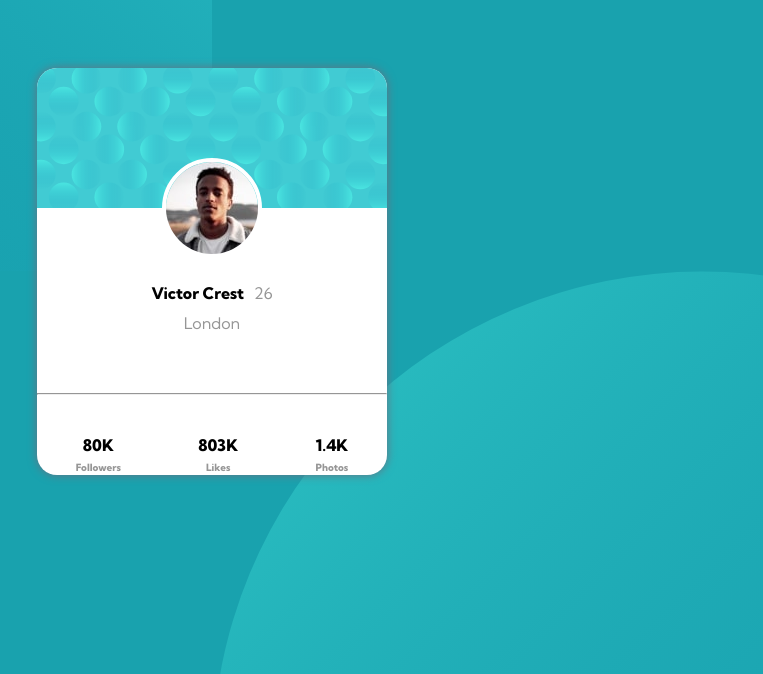
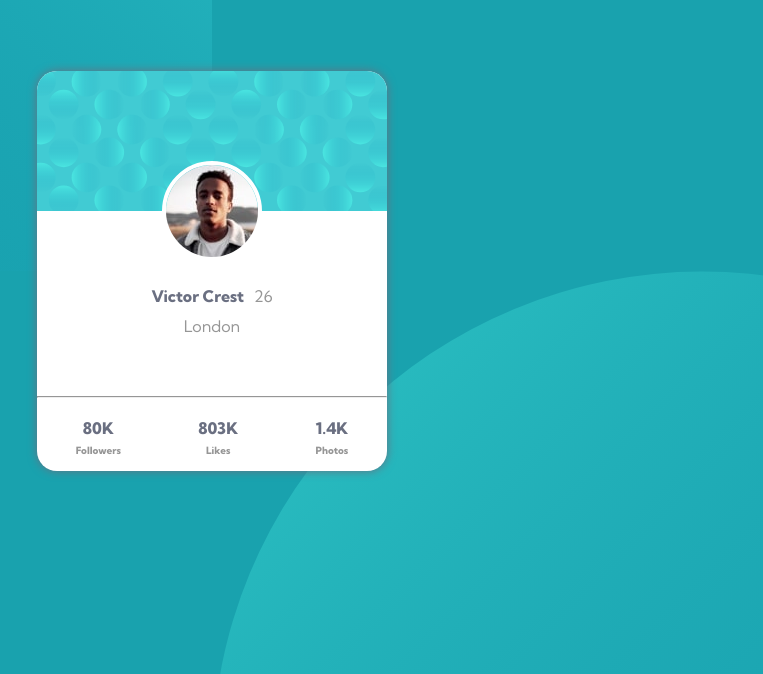
Before and after one commit to venkatvamshi/venkatvamshi.github.io, a plain HTML site: page index.html in a window 1280 px wide. Shown: the part 129-803 px from the top of the page, without its empty margins (428-1191 px from the left). Drawn offline with Linux system fonts and the light colour scheme.

Commit message:
Update main.css

```diff
--- a/main.css
+++ b/main.css
@@ -70,6 +70,10 @@ p {
     font-weight: 800;
 }
 
+.name{
+    color: var(--dark-greyish-blue);
+}
+
 .name span {
     font-weight: 400;
     color: var(--dark-grey);
@@ -97,11 +101,12 @@ p {
 }
 
 .stats{
-    padding-top: 40px;
+    padding-top: 20px;
     display: flex;
     justify-content: center;
     align-items: center;
     flex-direction: column;
+    color: var(--dark-greyish-blue);
 }
 
 .stats span {
```
